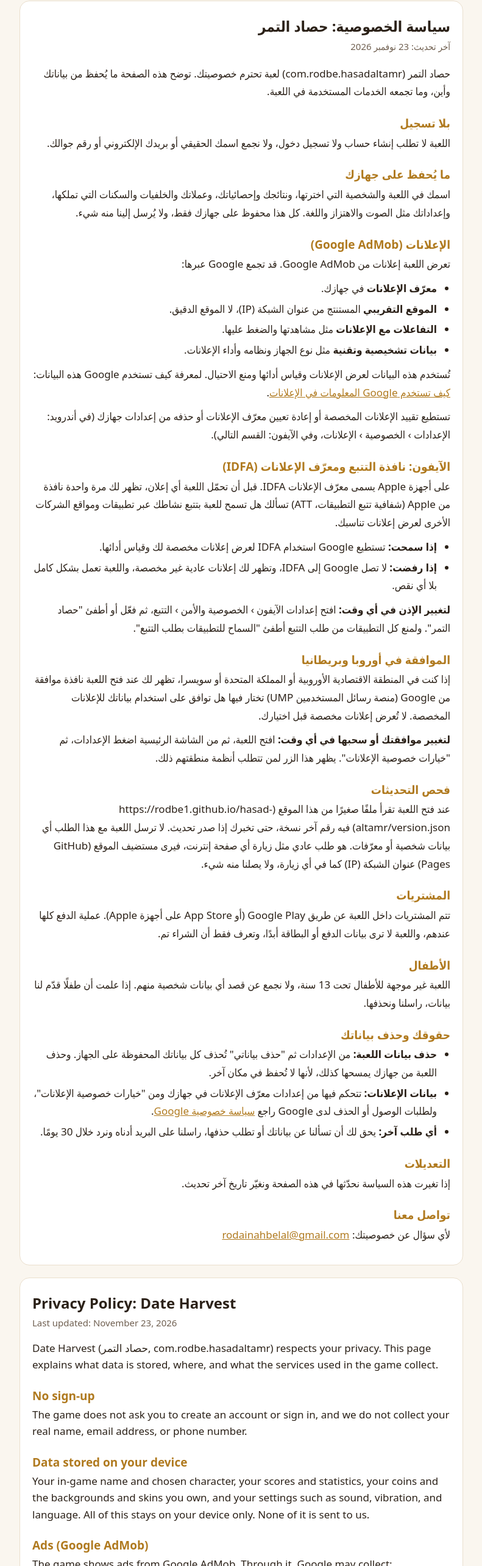
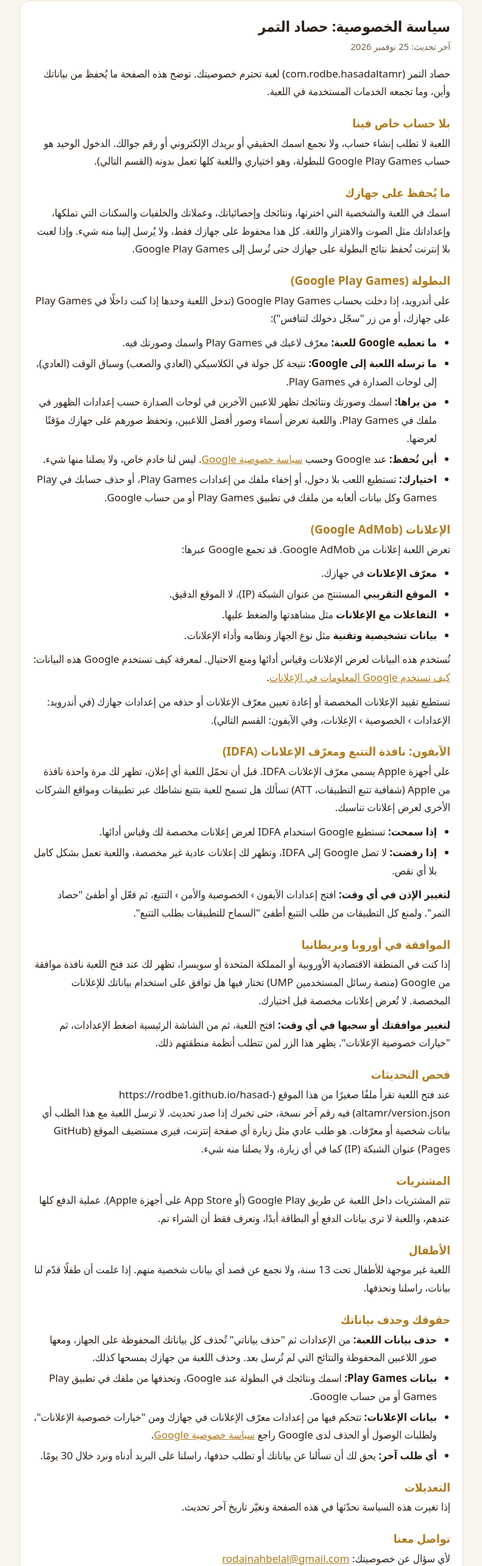
Before and after one commit to Rodbe1/Rodbe1.github.io, a plain HTML site: page hasad-altamr/privacy.html in a window 1280 px wide. Shown: the part 232-2800 px from the top of the page at 61% size, without its empty margins (244-1035 px from the left). Drawn offline with Linux system fonts and the light colour scheme; a web font is replaced by a local one.

Commit message:
حصاد التمر: سياسة الخصوصية فيها قسم البطولة (Google Play Games): الدخول الاختياري، ومعرّف اللاعب واسمه وصورته، ونتائج الكلاسيكي وسباق الوقت للوحات الصدارة، والحذف من ملف Play Games
Co-Authored-By: Claude Opus 5.5 <noreply@anthropic.com>

```diff
--- a/hasad-altamr/privacy.html
+++ b/hasad-altamr/privacy.html
@@ -79,15 +79,25 @@
 <!-- ===================== العربية ===================== -->
 <section class="policy" id="ar" lang="ar" dir="rtl">
   <h2>سياسة الخصوصية: حصاد التمر</h2>
-  <p class="updated">آخر تحديث: 23 نوفمبر 2026</p>
+  <p class="updated">آخر تحديث: 25 نوفمبر 2026</p>
 
   <p>حصاد التمر (<span class="ltr">com.rodbe.hasadaltamr</span>) لعبة تحترم خصوصيتك. توضح هذه الصفحة ما يُحفظ من بياناتك وأين، وما تجمعه الخدمات المستخدمة في اللعبة.</p>
 
-  <h3>بلا تسجيل</h3>
-  <p>اللعبة لا تطلب إنشاء حساب ولا تسجيل دخول، ولا نجمع اسمك الحقيقي أو بريدك الإلكتروني أو رقم جوالك.</p>
+  <h3>بلا حساب خاص فينا</h3>
+  <p>اللعبة لا تطلب إنشاء حساب، ولا نجمع اسمك الحقيقي أو بريدك الإلكتروني أو رقم جوالك. الدخول الوحيد هو حساب Google Play Games للبطولة، وهو اختياري واللعبة كلها تعمل بدونه (القسم التالي).</p>
 
   <h3>ما يُحفظ على جهازك</h3>
-  <p>اسمك في اللعبة والشخصية التي اخترتها، ونتائجك وإحصائياتك، وعملاتك والخلفيات والسكنات التي تملكها، وإعداداتك مثل الصوت والاهتزاز واللغة. كل هذا محفوظ على جهازك فقط، ولا يُرسل إلينا منه شيء.</p>
+  <p>اسمك في اللعبة والشخصية التي اخترتها، ونتائجك وإحصائياتك، وعملاتك والخلفيات والسكنات التي تملكها، وإعداداتك مثل الصوت والاهتزاز واللغة. كل هذا محفوظ على جهازك فقط، ولا يُرسل إلينا منه شيء. وإذا لعبت بلا إنترنت تُحفظ نتائج البطولة على جهازك حتى تُرسل إلى Google Play Games.</p>
+
+  <h3>البطولة (Google Play Games)</h3>
+  <p>على أندرويد، إذا دخلت بحساب Google Play Games (تدخل اللعبة وحدها إذا كنت داخلًا في Play Games على جهازك، أو من زر "سجّل دخولك لتنافس"):</p>
+  <ul>
+    <li><strong>ما تعطيه Google للعبة:</strong> معرّف لاعبك في Play Games واسمك وصورتك فيه.</li>
+    <li><strong>ما ترسله اللعبة إلى Google:</strong> نتيجة كل جولة في الكلاسيكي (العادي والصعب) وسباق الوقت (العادي)، إلى لوحات الصدارة في Play Games.</li>
+    <li><strong>من يراها:</strong> اسمك وصورتك ونتائجك تظهر للاعبين الآخرين في لوحات الصدارة حسب إعدادات الظهور في ملفك في Play Games. واللعبة تعرض أسماء وصور أفضل اللاعبين، وتحفظ صورهم على جهازك مؤقتًا لعرضها.</li>
+    <li><strong>أين تُحفظ:</strong> عند Google وحسب <a href="https://policies.google.com/privacy" target="_blank" rel="noopener">سياسة خصوصية Google</a>. ليس لنا خادم خاص، ولا يصلنا منها شيء.</li>
+    <li><strong>اختيارك:</strong> تستطيع اللعب بلا دخول، أو إخفاء ملفك من إعدادات Play Games، أو حذف حسابك في Play Games وكل بيانات ألعابه من ملفك في تطبيق Play Games أو من حساب Google.</li>
+  </ul>
 
   <h3>الإعلانات (Google AdMob)</h3>
   <p>تعرض اللعبة إعلانات من Google AdMob. قد تجمع Google عبرها:</p>
@@ -123,7 +133,8 @@
 
   <h3>حقوقك وحذف بياناتك</h3>
   <ul>
-    <li><strong>حذف بيانات اللعبة:</strong> من الإعدادات ثم "حذف بياناتي" تُحذف كل بياناتك المحفوظة على الجهاز. وحذف اللعبة من جهازك يمسحها كذلك، لأنها لا تُحفظ في مكان آخر.</li>
+    <li><strong>حذف بيانات اللعبة:</strong> من الإعدادات ثم "حذف بياناتي" تُحذف كل بياناتك المحفوظة على الجهاز، ومعها صور اللاعبين المحفوظة والنتائج التي لم تُرسل بعد. وحذف اللعبة من جهازك يمسحها كذلك.</li>
+    <li><strong>بيانات Play Games:</strong> اسمك ونتائجك في البطولة عند Google، وتحذفها من ملفك في تطبيق Play Games أو من حساب Google.</li>
     <li><strong>بيانات الإعلانات:</strong> تتحكم فيها من إعدادات معرّف الإعلانات في جهازك ومن "خيارات خصوصية الإعلانات"، ولطلبات الوصول أو الحذف لدى Google راجع <a href="https://policies.google.com/privacy" target="_blank" rel="noopener">سياسة خصوصية Google</a>.</li>
     <li><strong>أي طلب آخر:</strong> يحق لك أن تسألنا عن بياناتك أو تطلب حذفها، راسلنا على البريد أدناه ونرد خلال 30 يومًا.</li>
   </ul>
@@ -138,15 +149,25 @@
 <!-- ===================== English ===================== -->
 <section class="policy" id="en" lang="en" dir="ltr">
   <h2>Privacy Policy: Date Harvest</h2>
-  <p class="updated">Last updated: November 23, 2026</p>
+  <p class="updated">Last updated: November 25, 2026</p>
 
   <p>Date Harvest (حصاد التمر, <span class="ltr">com.rodbe.hasadaltamr</span>) respects your privacy. This page explains what data is stored, where, and what the services used in the game collect.</p>
 
-  <h3>No sign-up</h3>
-  <p>The game does not ask you to create an account or sign in, and we do not collect your real name, email address, or phone number.</p>
+  <h3>No account of ours</h3>
+  <p>The game does not ask you to create an account, and we do not collect your real name, email address, or phone number. The only sign-in is a Google Play Games account for the tournament. It is optional, and the whole game works without it (see the next section).</p>
 
   <h3>Data stored on your device</h3>
-  <p>Your in-game name and chosen character, your scores and statistics, your coins and the backgrounds and skins you own, and your settings such as sound, vibration, and language. All of this stays on your device only. None of it is sent to us.</p>
+  <p>Your in-game name and chosen character, your scores and statistics, your coins and the backgrounds and skins you own, and your settings such as sound, vibration, and language. All of this stays on your device only. None of it is sent to us. If you play offline, tournament scores are kept on your device until they can be sent to Google Play Games.</p>
+
+  <h3>Tournament (Google Play Games)</h3>
+  <p>On Android, if you sign in with a Google Play Games account (the game signs in by itself if you are already signed in to Play Games on your device, or from the "Sign in to compete" button):</p>
+  <ul>
+    <li><strong>What Google gives the game:</strong> your Play Games player ID, gamer name and avatar.</li>
+    <li><strong>What the game sends to Google:</strong> the score of each Classic (Normal and Hard) and Time Rush (Normal) round, to the Play Games leaderboards.</li>
+    <li><strong>Who can see it:</strong> other players can see your gamer name, avatar and scores on the leaderboards, depending on the visibility settings of your Play Games profile. The game shows the names and avatars of the top players and keeps their avatars on your device temporarily to display them.</li>
+    <li><strong>Where it is stored:</strong> by Google, under <a href="https://policies.google.com/privacy" target="_blank" rel="noopener">Google's Privacy Policy</a>. We have no server of our own, and none of it reaches us.</li>
+    <li><strong>Your choice:</strong> you can play without signing in, hide your profile in the Play Games settings, or delete your Play Games account and all its games data from your Play Games profile or your Google Account.</li>
+  </ul>
 
   <h3>Ads (Google AdMob)</h3>
   <p>The game shows ads from Google AdMob. Through it, Google may collect:</p>
@@ -182,7 +203,8 @@
 
   <h3>Your rights and deleting your data</h3>
   <ul>
-    <li><strong>Game data:</strong> go to Settings, then "Delete my data" to erase everything saved on your device. Uninstalling the game also erases it, since it is not stored anywhere else.</li>
+    <li><strong>Game data:</strong> go to Settings, then "Delete my data" to erase everything saved on your device, including cached player avatars and scores not yet sent. Uninstalling the game also erases it.</li>
+    <li><strong>Play Games data:</strong> your gamer name and tournament scores are held by Google. Delete them from your Play Games profile or your Google Account.</li>
     <li><strong>Ad data:</strong> manage it from your device's advertising ID settings and from "Ad privacy options". For access or deletion requests with Google, see <a href="https://policies.google.com/privacy" target="_blank" rel="noopener">Google's Privacy Policy</a>.</li>
     <li><strong>Any other request:</strong> you may ask us about your data or request its deletion by emailing us below. We reply within 30 days.</li>
   </ul>
```
